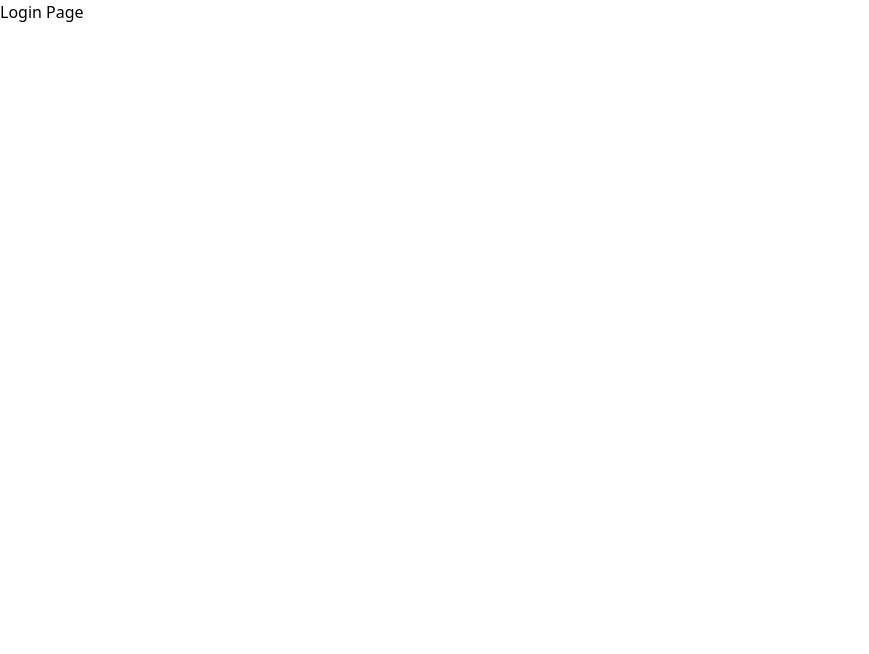
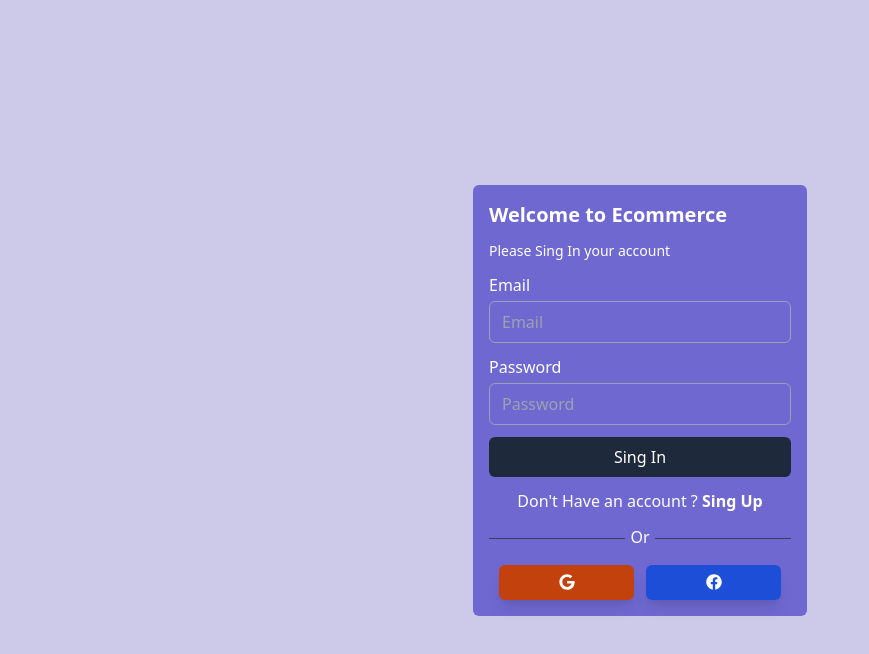
Before and after one commit to easylearningbd/mern-multi-vendor-ecommerce, a React (Create React App) app: page /login in a window 1280 px wide. Shown: the top 654 px of the page, without its empty margins (0-869 px from the left). Built offline with nearby package versions, Linux system fonts and the light colour scheme.

Commit message:
p10 Route And Login Register Part 6

```diff
--- a/src/index.js
+++ b/src/index.js
@@ -1,4 +1,4 @@
-import React,{lazy} from 'react';
+import React,{lazy,Suspense} from 'react';
 import ReactDOM from 'react-dom/client';
 import './index.css';
 import reportWebVitals from './reportWebVitals';
@@ -8,7 +8,9 @@
 const root = ReactDOM.createRoot(document.getElementById('root'));
 root.render(
   <BrowserRouter>
+    <Suspense>
     <App />
+    </Suspense>
   </BrowserRouter>
 );
 
--- a/src/views/auth/Login.jsx
+++ b/src/views/auth/Login.jsx
@@ -1,9 +1,61 @@
 import React from 'react';
+import {Link} from 'react-router-dom'
+import { FaGoogle } from "react-icons/fa";
+import { FaFacebook } from "react-icons/fa";
 
 const Login = () => {
     return (
-        <div>
-           <h1>Login Page</h1>
+        <div className='min-w-screen min-h-screen bg-[#cdcae9] flex justify-center items-center' >
+          <div className='w-[350px] text-[#ffffff] p-2'>
+            <div className='bg-[#6f68d1] p-4 rounded-md'>
+                <h2 className='text-xl mb-3 font-bold'>Welcome to Ecommerce</h2>
+                <p className='text-sm mb-3 font-medium'>Please Sing In your account</p>
+
+    <form>
+
+        <div className='flex flex-col w-full gap-1 mb-3'>
+            <label htmlFor="email">Email</label>
+            <input className='px-3 py-2 outline-none border border-slate-400 bg-transparent rounded-md' type="text" name='email' placeholder='Email' id='email' required />
+
+        </div>
+
+        <div className='flex flex-col w-full gap-1 mb-3'>
+            <label htmlFor="password">Password</label>
+            <input className='px-3 py-2 outline-none border border-slate-400 bg-transparent rounded-md' type="password" name='password' placeholder='Password' id='password' required />
+        </div>
+
+
+        <button className='bg-slate-800 w-full hover:shadow-blue-300/ hover:shadow-lg text-white rounded-md px-7 py-2 mb-3'>Sing In</button>
+
+        <div className='flex items-center mb-3 gap-3 justify-center'>
+            <p>Don't Have an account ? <Link className='font-bold' to="/register">Sing Up</Link> </p>
+        </div>
+
+        <div className='w-full flex justify-center items-center mb-3'>
+            <div className='w-[45%] bg-slate-700 h-[1px]'></div>
+            <div className='w-[10%] flex justify-center items-center'>
+                <span className='pb-1'>Or</span>
+            </div>
+            <div className='w-[45%] bg-slate-700 h-[1px] '></div>
+        </div>
+
+        <div className='flex justify-center items-center gap-3'>
+            <div className='w-[135px] h-[35px] flex rounded-md bg-orange-700 shadow-lg hover:shadow-orange-700/50 justify-center cursor-pointer items-center overflow-hidden'>
+            <span><FaGoogle /></span>
+             </div>
+
+             <div className='w-[135px] h-[35px] flex rounded-md bg-blue-700 shadow-lg hover:shadow-blue-700/50 justify-center cursor-pointer items-center overflow-hidden'>
+            <span><FaFacebook /></span>
+             </div>
+
+        </div>
+
+
+    </form>
+
+            </div>
+            </div>
+
         </div>
     );
 };
```
